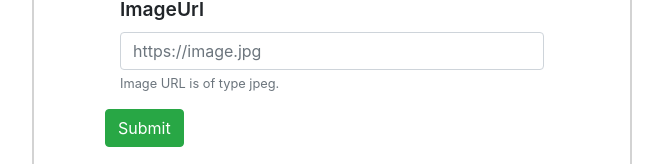
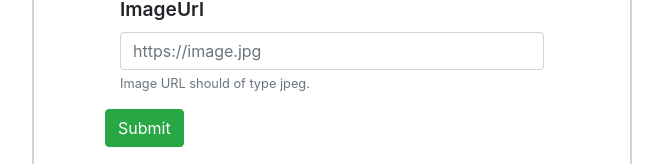
Before and after one commit to mansong1/go-imageclassifierapi, a React (Create React App) app in the folder frontend/: page / in a window 1280 px wide. Shown: the part 225-389 px from the top of the page, without its empty margins (308-971 px from the left). Built offline with nearby package versions, Linux system fonts and the light colour scheme.

Commit message:
Update formtext message

```diff
--- a/frontend/src/components/PostPrediction.js
+++ b/frontend/src/components/PostPrediction.js
@@ -76,7 +76,7 @@ class PostPrediction extends Component {
               valid={ this.state.validate.urlState === 'has-success' }
               invalid={ this.state.validate.urlState === 'has-danger' }
               onChange={this.handleChange}/>
-            <FormText className="text-muted">Image URL is of type jpeg.</FormText>
+            <FormText className="text-muted">Image URL should of type jpeg.</FormText>
             <FormFeedback valid>
               This looks like a valid URL
             </FormFeedback>
```
